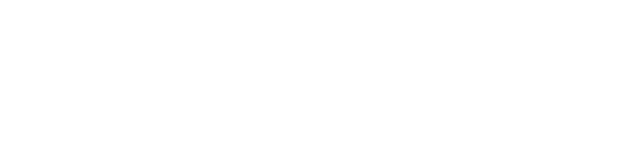
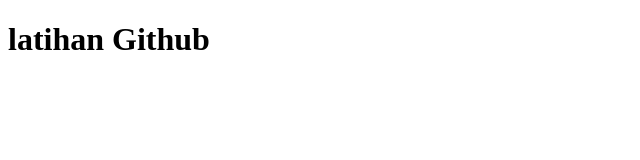
Before and after one commit to ananta2001/Html, a plain HTML site: page index.html in a window 1280 px wide. Shown: the whole page, without its empty margins (0-640 px from the left). Drawn offline with Linux system fonts and the light colour scheme.

Commit message:
versi 1.1

```diff
--- a/index.html
+++ b/index.html
@@ -6,6 +6,8 @@
     <title>Latihan Github</title>
 </head>
 <body>
-
+    <div>
+        <h1>latihan Github</h1>
+    </div>
 </body>
 </html>
```
